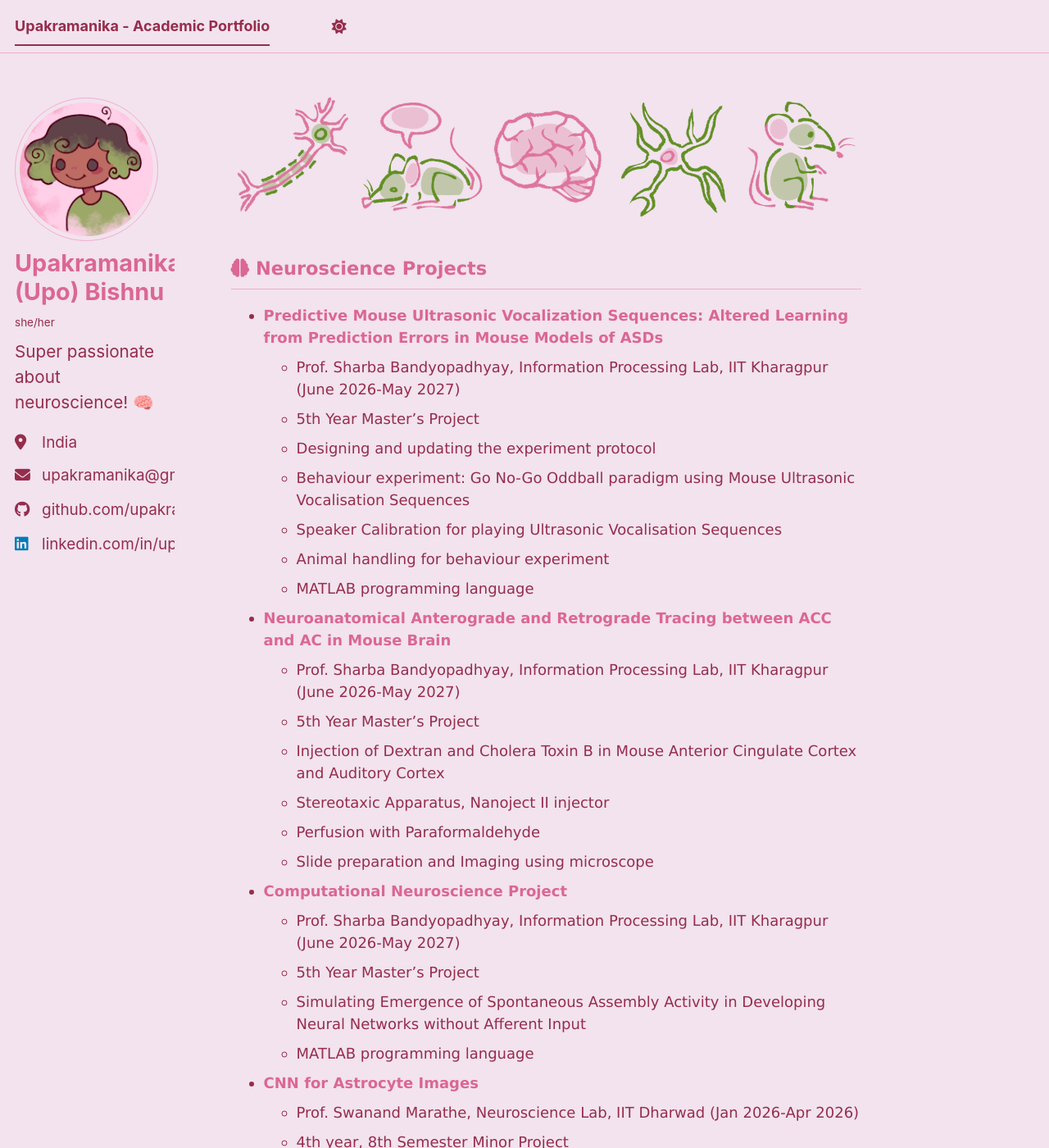
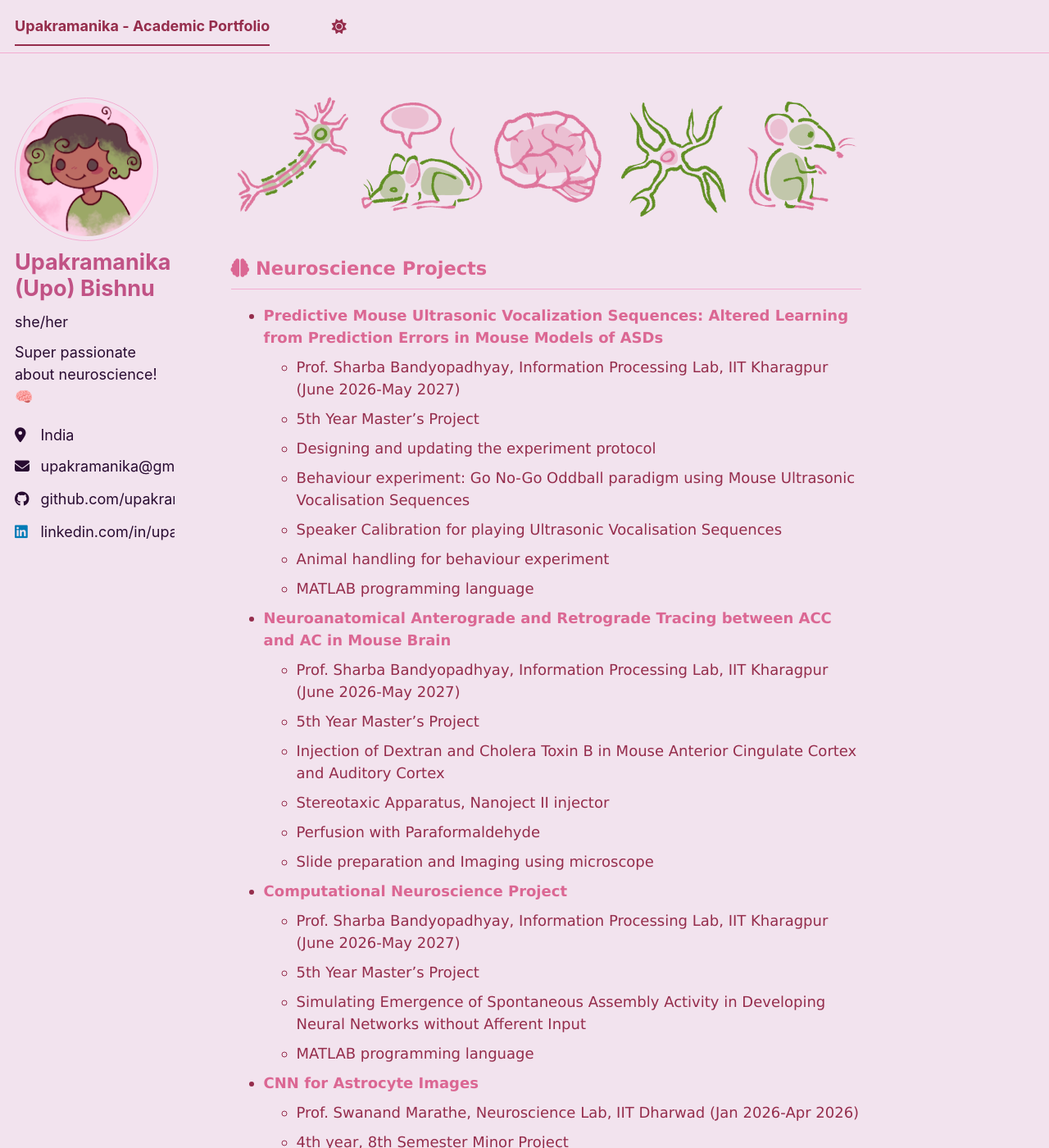
Before and after one commit to upakramanika/upakramanika.github.io, a Jekyll site: the page built from _pages/about.md, in a window 1280 px wide and 1400 px high. Shown: the whole window at 82% size. Built offline with Jekyll 4.4.1, drawn with Linux system fonts in a browser that asks for light colours; a style sheet for code colours, icons or effects is not loaded.

Commit message:
Update _base.scss

```diff
--- a/_sass/layout/_base.scss
+++ b/_sass/layout/_base.scss
@@ -398,3 +398,25 @@ html[data-theme="dark"] {
       display: none;
     }
   }
+
+/* hope this works out... */
+.author__name,
+h3.author__name,
+.sidebar .author__name {
+  font-size: 1.5rem !important;
+  font-weight: 700 !important;
+  line-height: 1.2 !important;
+  color: #c15285 !important;
+}
+
+.author__bio,
+.author__urls-wrapper,
+.author__urls li,
+.author__urls a,
+.sidebar p,
+.sidebar li {
+  font-size: 1rem !important;
+  line-height: 1.5 !important;
+  color: #280b31 !important;
+}
+/* hope this works out... */
```
